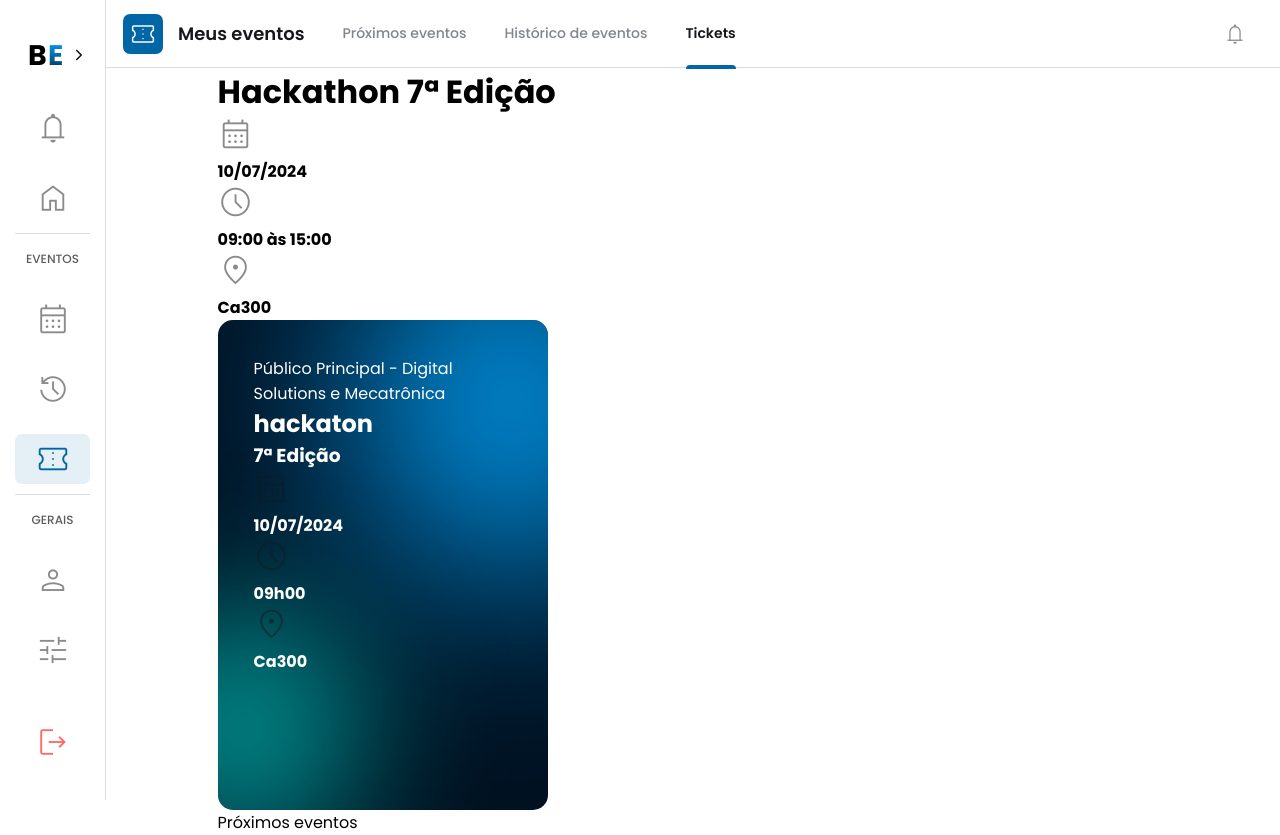
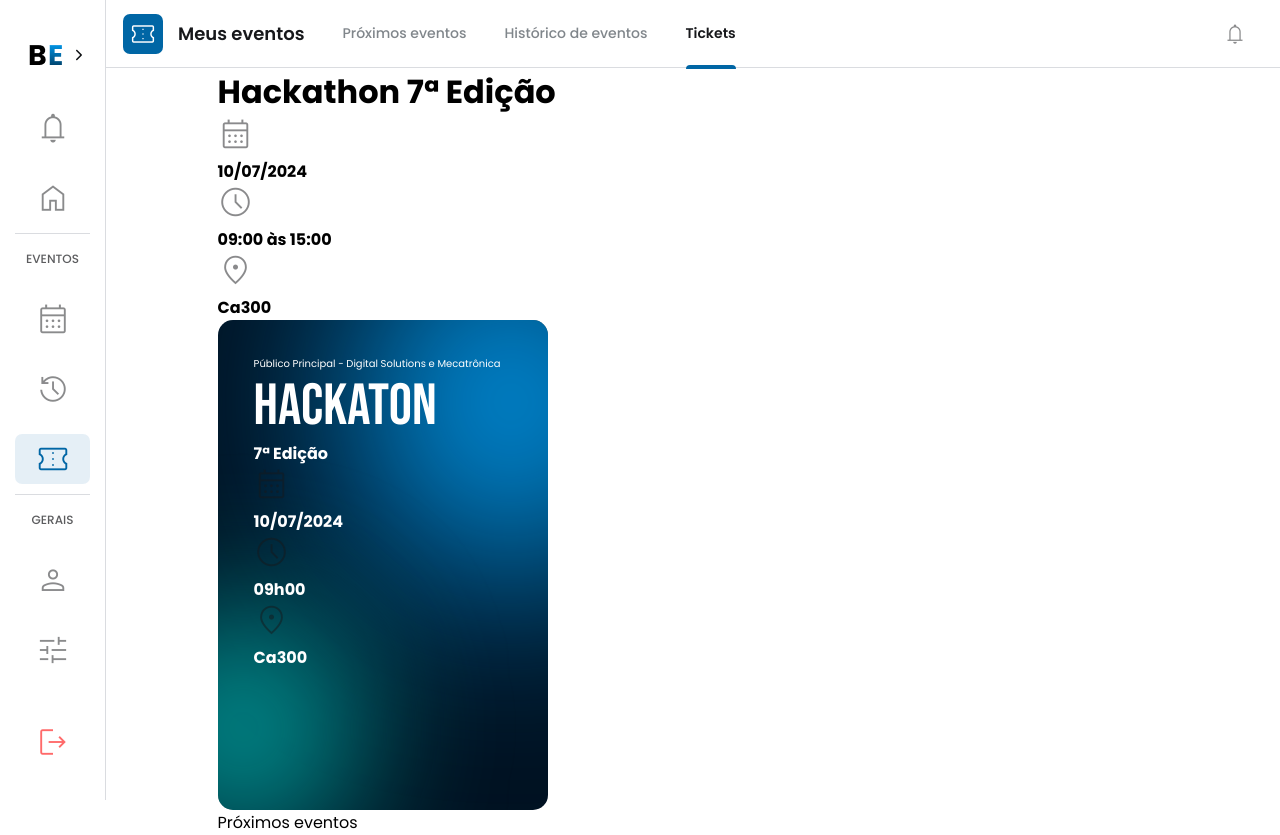
Before and after one commit to EsyProject/EsyFrontend, a React (Vite) app: page /tickets in a window 1280 px wide. Built offline with nearby package versions, Linux system fonts and the light colour scheme.

Commit message:
style: adding new font-family

```diff
--- a/index.html
+++ b/index.html
@@ -4,6 +4,7 @@
 <head>
   <meta charset="UTF-8" />
   <meta name="viewport" content="width=device-width, initial-scale=1.0" />
+  <link rel="stylesheet" href="https://fonts.googleapis.com/css2?family=Bebas+Neue&display=swap">
   <link rel="stylesheet"
     href="https://fonts.googleapis.com/css2?family=Poppins:wght@300;400;500;600;700&display=swap" />
   <title>ESY</title>
--- a/src/components/EventCard/EventCard.css
+++ b/src/components/EventCard/EventCard.css
@@ -65,3 +65,14 @@
   position: relative;
   z-index: 1;
 }
+
+.card-header p {
+  font-size: 10px;
+}
+
+.card-body h2 {
+  font-size: 58px;
+  text-transform: uppercase;
+  font-family: 'Bebas Neue';
+  font-weight: 400;
+}
--- a/src/components/EventCard/EventCard.jsx
+++ b/src/components/EventCard/EventCard.jsx
@@ -13,7 +13,7 @@ const EventCard = ({ audience, title, subtitle, date, time, location }) => {
       </div>
       <div className="card-body">
         <h2>{title}</h2>
-        <h3>{subtitle}</h3>
+        <h4>{subtitle}</h4>
       </div>
       <div className="card-footer">
         <div className="info">
```
